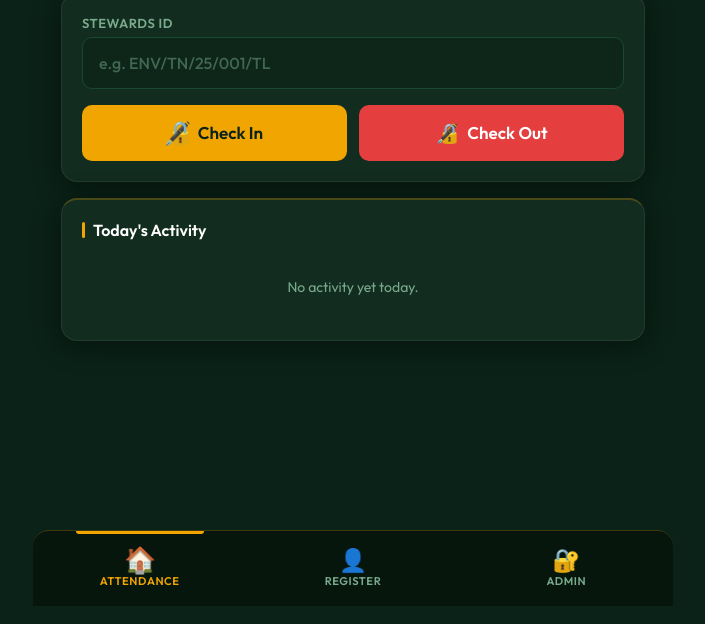
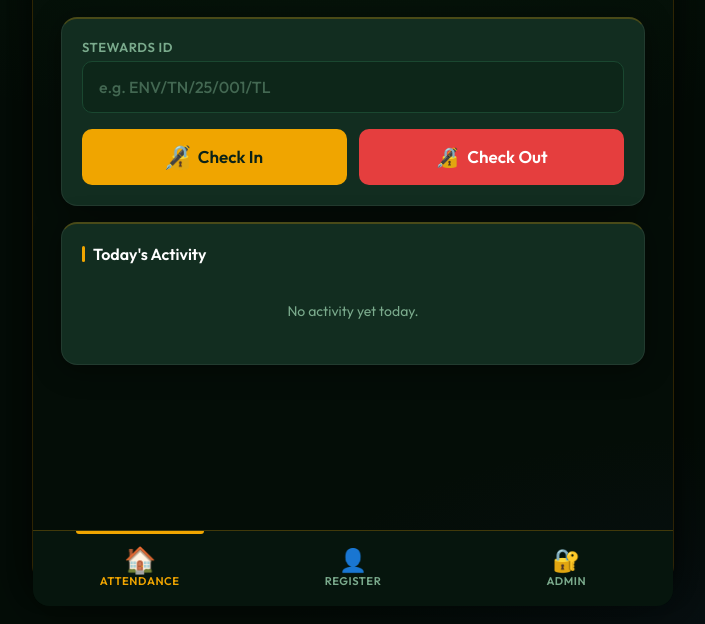
Before and after one commit to titobilobaconsultslimited-a11y/envoys-stewards-attendance, a website: page index.html in a window 1280 px wide. Shown: the part 194-818 px from the top of the page, without its empty margins (287-992 px from the left). Drawn offline with Linux system fonts and the light colour scheme; no server answers.

Commit message:
Desktop: dark body bg + centered app card with gold border shadow

```diff
--- a/style.css
+++ b/style.css
@@ -844,3 +844,28 @@ input[type="date"]::-webkit-calendar-picker-indicator {
     padding-bottom: calc(var(--bottom-nav-h) + 1.75rem);
   }
 }
+
+/* ── DESKTOP: make app look like a centred phone card ────────── */
+@media (min-width: 768px) {
+  body {
+    background: #040d07;
+    background-image:
+      radial-gradient(ellipse 80% 60% at 50% 0%, rgba(46,184,75,0.07) 0%, transparent 70%),
+      radial-gradient(ellipse 60% 40% at 80% 100%, rgba(43,40,128,0.09) 0%, transparent 60%);
+  }
+
+  .app-wrapper {
+    margin: 1.5rem auto;
+    min-height: calc(100vh - 3rem);
+    border-radius: var(--radius);
+    box-shadow:
+      0 0 0 1px rgba(240,165,0,0.18),
+      0 24px 64px rgba(0,0,0,0.65),
+      0 8px 24px rgba(0,0,0,0.45);
+    overflow: hidden;
+  }
+
+  .bottom-nav {
+    border-radius: 0 0 var(--radius) var(--radius);
+  }
+}
```
